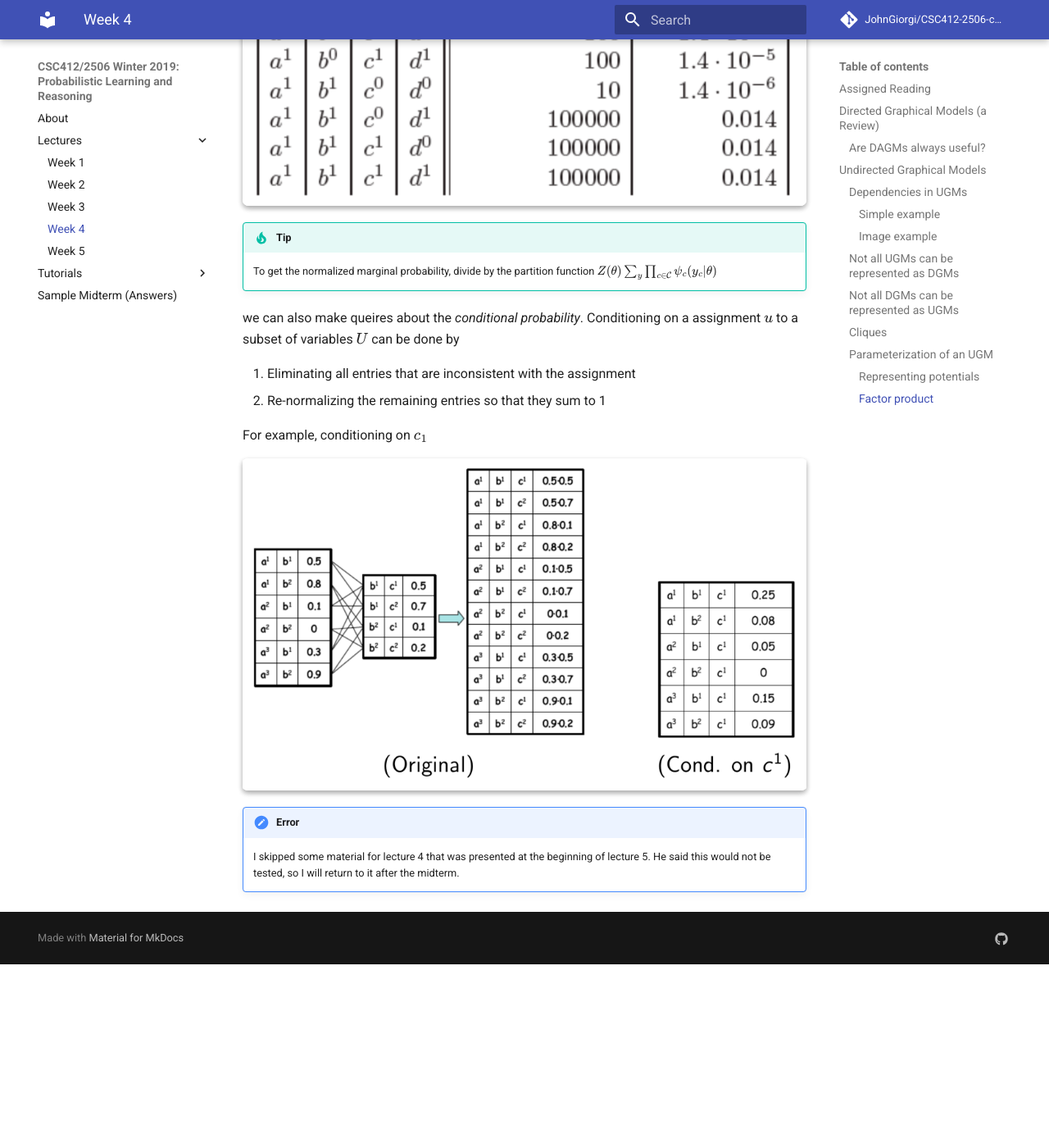
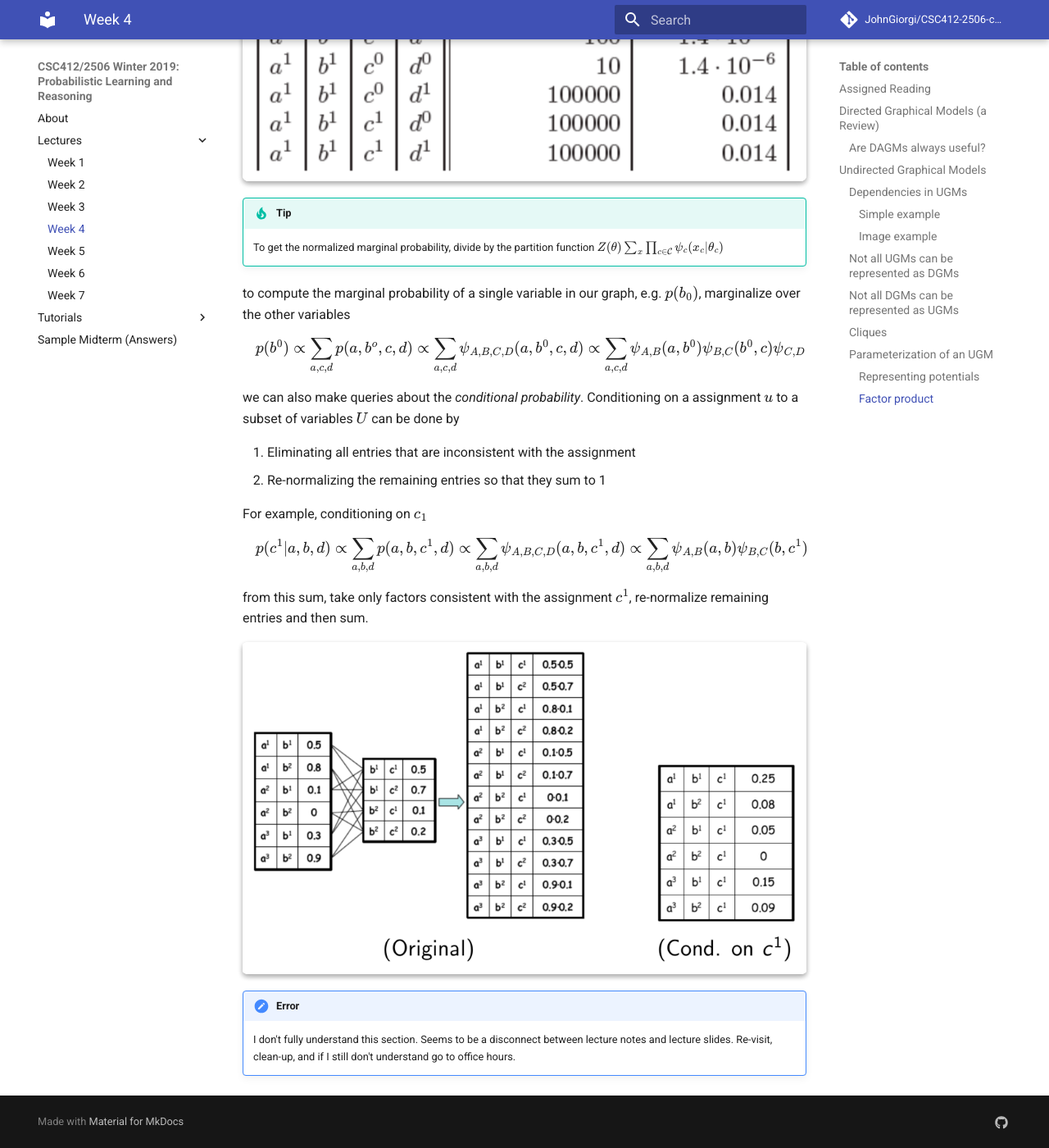
Before and after one commit to JohnGiorgi/CSC412-2506-course-notes, an MkDocs documentation site: the page built from docs/lectures/week_4.md, in a window 1280 px wide and 1400 px high, scrolled down 9902 px. Shown: the whole window at 82% size. Built offline with MkDocs 1.6.1 and Material for MkDocs 9.7.7, drawn with Linux system fonts in a browser that asks for light colours; formulas are drawn with MathJax 3; comment, search, counter and statistics services are not loaded; before the commit the page ends 11078 px from its top, so only the background shows below that; some of the changed text lies outside the part shown.

```diff
--- a/docs/lectures/week_4.md
+++ b/docs/lectures/week_4.md
@@ -6,7 +6,7 @@
 
 ## Directed Graphical Models (a Review)
 
-So far, we have seen [directed acyclic graphical models (DAGMs)](../week_3/). These models represent large joint distributions using _local_ relationships specified by the graph, where each random variable is a node and the edges specify the conditional dependence between random variables (and therefore missing edges imply conditional independence). Graphically, these models looked like
+So far, we have seen [directed acyclic graphical models (DAGMs)](../week_3/). These models represent large _joint_ distributions using _local_ relationships specified by the graph, where each random variable is a **node** and the **edges** specify the _conditional dependence_ between random variables (and therefore missing edges imply conditional independence). Graphically, these models looked like
 
 ![](../img/lecture_4_1.png)
 
@@ -53,7 +53,7 @@
 
 ## Undirected Graphical Models
 
-Undirected graphical models (UDGMs), also called [Markov random fields](https://en.wikipedia.org/wiki/Markov_random_field) (MRFs) or Markov networks, are a set of random variables described by an undirected graph. As in DAGMs, the _nodes_ in the graph represent _random variables_. However, in contrast to DAGMs, edges represent _probabilistic interactions_ between neighboring variables (as opposed to conditional dependence).
+Undirected graphical models (UDGMs), also called [Markov random fields](https://en.wikipedia.org/wiki/Markov_random_field) (MRFs) or Markov networks, are a set of random variables described by an undirected graph. As in DAGMs, the __nodes__ in the graph represent _random variables_. However, in contrast to DAGMs, __edges__ represent _probabilistic interactions_ between neighboring variables (as opposed to conditional dependence).
 
 ### Dependencies in UGMs
 
@@ -101,12 +101,16 @@
 
 ![](../img/lecture_4_3.png)
 
-!!! error
-    I don't know how to solve the examples on the lecture slides (slide 11). Leaving blank for now.
+- Global: \(\{X_1, X_2\} \bot \{X_{15}, X_{20}\} | \{X_3, X_6, X_7\}\)
+- Local: \(1 \bot \text{rest} | \{X_2, X_6\}\)
+
+!!! warning
+
+    I didn't understand the pairwise examples on the lecture slides, so I omitted them here (lecture 4, slide 11).
 
 ### Not all UGMs can be represented as DGMs
 
-Take the follow UGM for example (a) and our attempts at encoding this as a DGM (b, c).
+Take the following UGM for example (a) and our attempts at encoding this as a DGM (b, c).
 
 ![](../img/lecture_4_5.png)
 
@@ -204,18 +208,17 @@
 Given 3 disjoint sets of variables \(X, Y, Z\) and factors \(\psi_1(X, Y)\), \(\psi_2(Y, Z)\) the **factor product** is defined as:
 
 \[
-\psi_{X, Y, Z}(X, Y, Z) = \psi_{X, Y}(X, Y)\phi_{Y, Z}(Y, Z)
+\psi_{X, Y, Z}(X, Y, Z) = \psi_{X, Y}(X, Y)\psi_{Y, Z}(Y, Z)
 \]
 
 ![](../img/lecture_4_9.png)
 
-!!! error
-    Again, is the the switch from \(\psi\) to \(\phi\) a typo? Deliberate?
-
 From the factor product, we can make queries about the _marginal probabilities_, e.g.
 
 \[
-p(a_0, b_0, c_0, d_0) \propto (30)(100)(1)(100) = 300000
+p(a^0, b^0, c^0, d^0) \propto \psi_{A, B, C, D}(a^0, b^0, c^0, d^0)\\
+\propto \psi_{A, B}(a^0, b^0)\psi_{B, C}(b^0, c^0)\psi_{C, D}(c^0, d^0)\psi_{A, D}(a^0, d^0) \\
+\propto (30)(100)(1)(100) = 300000
 \]
 
 enumerating all marginal probabilities in a table for our running example, we get
@@ -223,16 +226,33 @@
 ![](../img/lecture_4_10.png)
 
 !!! tip
-    To get the normalized marginal probability, divide by the partition function \(Z(\theta) \sum_y \prod_{c \in \mathcal C} \psi_c(y_c | \theta)\)
+    To get the normalized marginal probability, divide by the partition function \(Z(\theta) \sum_x \prod_{c \in \mathcal C} \psi_c(x_c | \theta_c)\)
 
-we can also make queires about the _conditional probability_. Conditioning on a assignment \(u\) to a subset of variables \(U\) can be done by
+to compute the marginal probability of a single variable in our graph, e.g. \(p(b_0)\), marginalize over the other variables
+
+\[
+p(b^0) \propto \sum_{a, c, d} p(a, b^o, c, d) \\
+\propto \sum_{a, c, d} \psi_{A, B, C, D}(a, b^0, c, d) \\
+\propto \sum_{a, c, d} \psi_{A, B}(a, b^0)\psi_{B, C}(b^0, c)\psi_{C, D}(c, d)\psi_{A, D}(a, d)
+\]
+
+we can also make queries about the _conditional probability_. Conditioning on a assignment \(u\) to a subset of variables \(U\) can be done by
 
 1. Eliminating all entries that are inconsistent with the assignment
 2. Re-normalizing the remaining entries so that they sum to 1
 
 For example, conditioning on \(c_1\)
 
+\[
+p(c^1 | a, b, d) \propto \sum_{a, b, d} p(a, b, c^1, d) \\
+\propto \sum_{a, b, d} \psi_{A, B, C, D}(a, b, c^1, d) \\
+\propto \sum_{a, b, d} \psi_{A, B}(a, b)\psi_{B, C}(b, c^1)\psi_{C, D}(c^1, d)\psi_{A, D}(a, d)
+\]
+
+from this sum, take only factors consistent with the assignment \(c^1\), re-normalize remaining entries and then sum.
+
+
 ![](../img/lecture_4_11.png)
 
 !!! error
-    I skipped some material for lecture 4 that was presented at the beginning of lecture 5. He said this would not be tested, so I will return to it after the midterm.
+    I don't fully understand this section. Seems to be a disconnect between lecture notes and lecture slides. Re-visit, clean-up, and if I still don't understand go to office hours.
--- a/mkdocs.yml
+++ b/mkdocs.yml
@@ -37,6 +37,8 @@
       - Week 3: lectures/week_3.md
       - Week 4: lectures/week_4.md
       - Week 5: lectures/week_5.md
+      - Week 6: lectures/week_6.md
+      - Week 7: lectures/week_7.md
     - Tutorials:
       - Week 1: tutorials/week_1.md
     - Sample Midterm (Answers): sample_midterm_answers.md
```
Also changed, not shown: other parts of docs/lectures/week_4.md (+2 -2 lines), docs/index.md (+3 -2 lines), docs/lectures/week_2.md (+12 -5 lines), docs/lectures/week_5.md (+5 -11 lines), docs/lectures/week_6.md (added, +37 -0 lines), docs/lectures/week_7.md (added, +180 -0 lines), docs/img/lecture_6_1.png (added), docs/img/lecture_6_2.png (added), docs/img/lecture_7_1.png (added), docs/img/lecture_7_2.png (added), docs/img/lecture_7_3.png (added).
